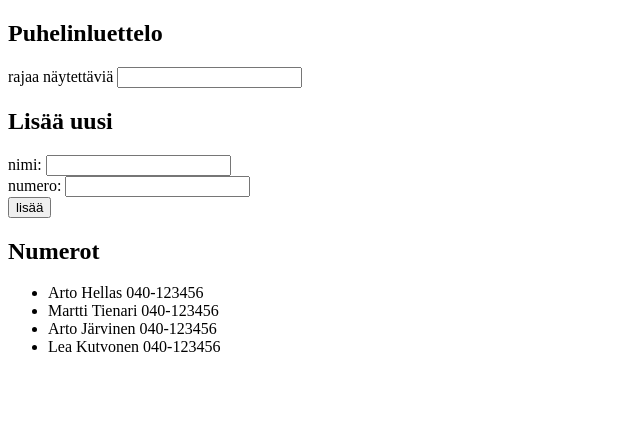
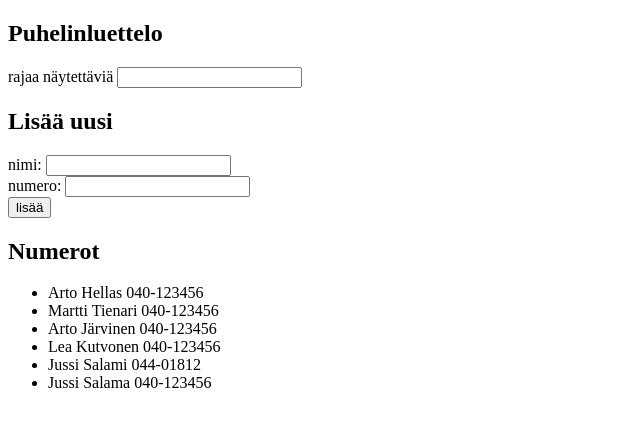
Before and after one commit to yusifsalam/fullstackopen2018, a React (Create React App) app in the folder osa2/lomakkeet/: page / in a window 1280 px wide. Shown: the top 426 px of the page, without its empty margins (0-640 px from the left). Built offline with nearby package versions, Linux system fonts and the light colour scheme; data requests are answered from the project's data file.

Commit message:
Exercise 2.14 done

```diff
--- a/osa2/lomakkeet/db.json
+++ b/osa2/lomakkeet/db.json
@@ -19,6 +19,16 @@
       "name": "Lea Kutvonen",
       "number": "040-123456",
       "id": 4
+    },
+    {
+      "name": "Jussi Salami",
+      "number": "044-01812",
+      "id": 5
+    },
+    {
+      "name": "Jussi Salama",
+      "number": "040-123456",
+      "id": 6
     }
   ]
 }
--- a/osa2/lomakkeet/src/App.js
+++ b/osa2/lomakkeet/src/App.js
@@ -28,7 +28,6 @@ class App extends React.Component {
     const personObject = {
       name: this.state.newName,
       number: this.state.newNumber,
-      date: new Date().toISOString(),
       id: this.state.persons.length + 1
     }
     if (this.state.persons.filter(person => person.name === personObject.name).length > 0) {
@@ -40,12 +39,12 @@ class App extends React.Component {
       })
     }
     else {
-      const persons = this.state.persons.concat(personObject)
-      this.setState({
-        persons: persons,
-        newName: '',
-        newNumber: ''
-      })
+      axios.post('http://localhost:3001/persons', personObject)
+        .then(response => {this.setState({
+          persons: this.state.persons.concat(personObject),
+          newName: '',
+          newNumber: ''
+        })})
     }
   }
 
```
Lines whose indentation alone changed are shown as unchanged.
